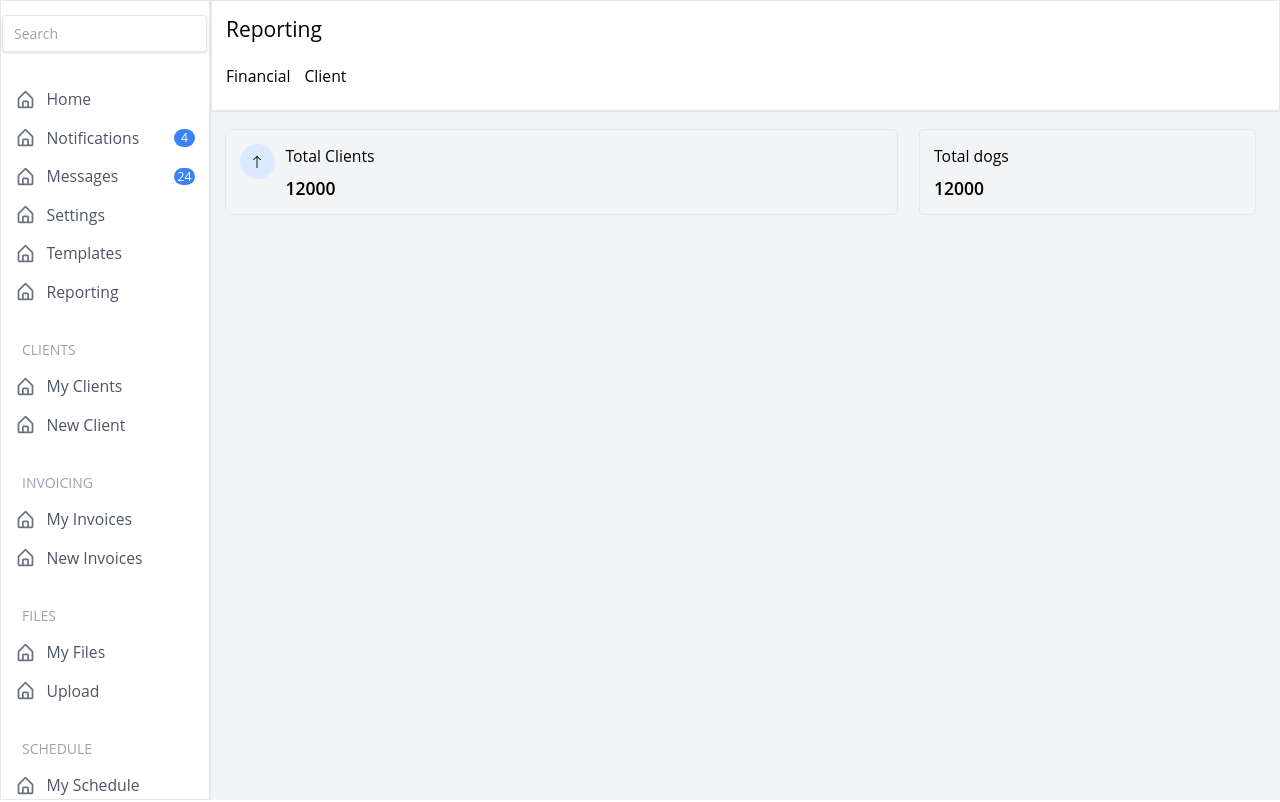
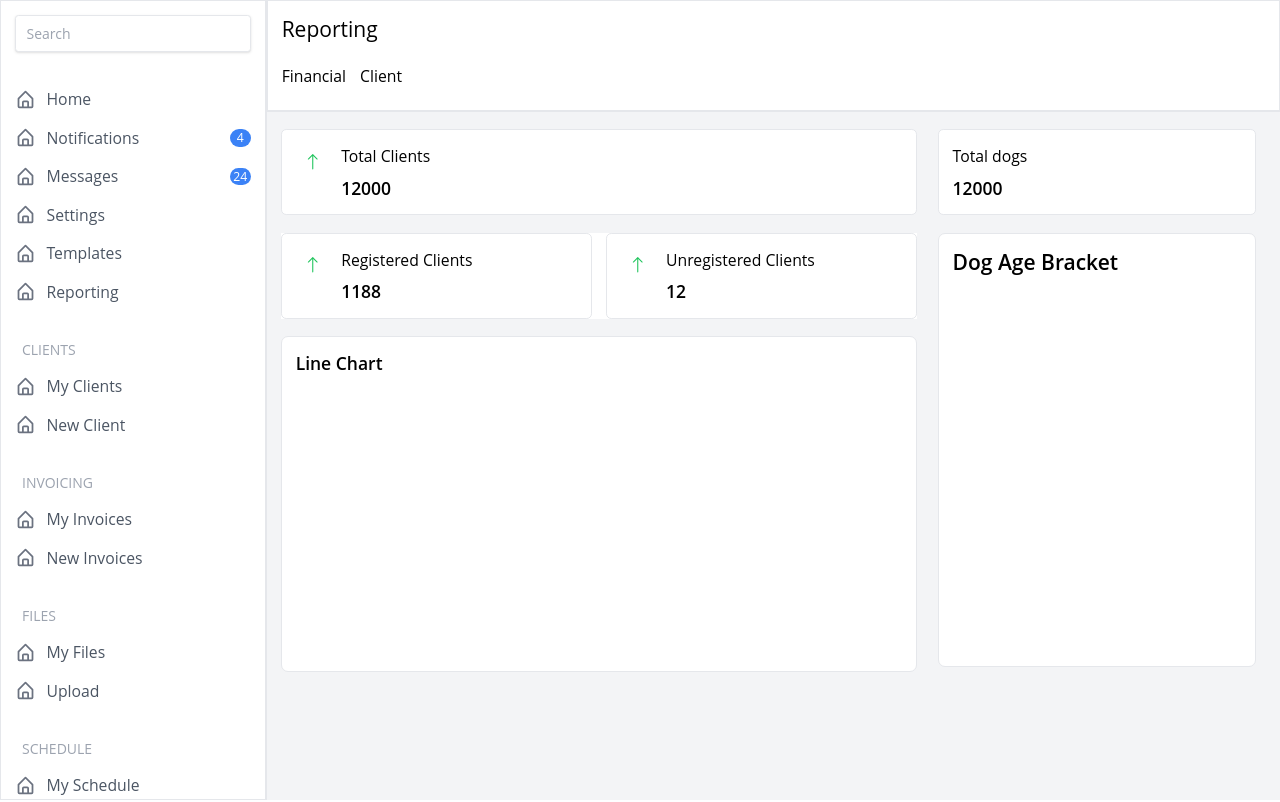
Before and after one commit to AmaduKamara/frontend-test-2022, a Next.js app: page / in a window 1280 px wide. Shown: the top 802 px of the page. Built offline with nearby package versions, Linux system fonts and the light colour scheme.

Commit message:
Add components for Line and PieCharts

```diff
--- a/components/dashboard/Dashboard.jsx
+++ b/components/dashboard/Dashboard.jsx
@@ -1,6 +1,8 @@
 import React from "react";
 import DashboardHeader from "./DashboardHeader";
 import { BsArrowUp } from "react-icons/bs";
+import LineChart from "./LineChart";
+import PieChart from "./PieChart";
 
 const Dashboard = () => {
   return (
@@ -8,22 +10,45 @@ const Dashboard = () => {
       <DashboardHeader />
       <div className="flex mx-4 mt-5">
         <div className="w-4/6  mr-3">
-          <div className="border rounded-md p-4 w-full flex">
-            <span className="bg-blue-100 flex justify-center items-center text-center w-10 h-10 rounded-full">
-              <BsArrowUp />
+          <div className="border rounded-md p-4 w-full flex bg-white">
+            <span className="flex justify-center items-center text-center w-10 h-10 rounded-full">
+              <BsArrowUp className="text-green-500 text-xl" />
             </span>
             <div className="ml-3">
               <h2 className="text-lg">Total Clients</h2>
               <p className="text-xl font-semibold mt-2">12000</p>
             </div>
           </div>
+          <div className="flex mt-5 bg-white">
+            <div className="border rounded-md p-4 w-full flex mr-4">
+              <span className="flex justify-center items-center text-center w-10 h-10 rounded-full">
+                <BsArrowUp className="text-green-500 text-xl" />
+              </span>
+              <div className="ml-3">
+                <h2 className="text-lg">Registered Clients</h2>
+                <p className="text-xl font-semibold mt-2">1188</p>
+              </div>
+            </div>
+            <div className="border rounded-md p-4 w-full flex bg-white">
+              <span className="flex justify-center items-center text-center w-10 h-10 rounded-full">
+                <BsArrowUp className="text-green-500 text-xl" />
+              </span>
+              <div className="ml-3">
+                <h2 className="text-lg">Unregistered Clients</h2>
+                <p className="text-xl font-semibold mt-2">12</p>
+              </div>
+            </div>
+          </div>
+          {/* Line Chart */}
+          <LineChart />
         </div>
 
         <div className="w-2/6 mx-3">
-          <div className="border rounded-md p-4">
+          <div className="border rounded-md p-4 bg-white">
             <h2 className="text-lg">Total dogs</h2>
             <p className="text-xl font-semibold mt-2">12000</p>
           </div>
+          <PieChart />
         </div>
       </div>
     </div>
--- /dev/null
+++ b/components/dashboard/LineChart.jsx
@@ -0,0 +1,11 @@
+import React from "react";
+
+const LineChart = () => {
+  return (
+    <div className="w-full border p-4 rounded-lg h-96 mt-5 bg-white">
+      <h3 className="text-xl font-semibold">Line Chart</h3>
+    </div>
+  );
+};
+
+export default LineChart;
--- /dev/null
+++ b/components/dashboard/PieChart.jsx
@@ -0,0 +1,11 @@
+import React from "react";
+
+const PieChart = () => {
+  return (
+    <div className="w-full border p-4 rounded-lg h-4/5 mt-5 bg-white">
+      <h3 className="text-2xl font-semibold">Dog Age Bracket</h3>
+    </div>
+  );
+};
+
+export default PieChart;
--- a/components/sidebar/SideBarMenus.jsx
+++ b/components/sidebar/SideBarMenus.jsx
@@ -32,12 +32,12 @@ const MainSideBar = () => {
   ];
 
   return (
-    <div className="w-72 bg-white h-screen border border-r-2">
+    <div className="w-96 bg-white h-screen border border-r-2">
       <div className="flex justify-center mt-4 mb-4">
         <input
           type="text"
           placeholder="Search"
-          className="py-2 px-3 border shadow rounded"
+          className="py-2 px-3 border shadow rounded w-full mx-4 focus:outline-blue-500"
         />
       </div>
       <div className="py-2 px-4">
--- a/styles/globals.css
+++ b/styles/globals.css
@@ -10,6 +10,7 @@ body {
   margin: 0;
   font-family: "Open Sans", sans-serif;
   font-size: 14px;
+  background-color: #FEFEFF;
 }
 
 a {
```
